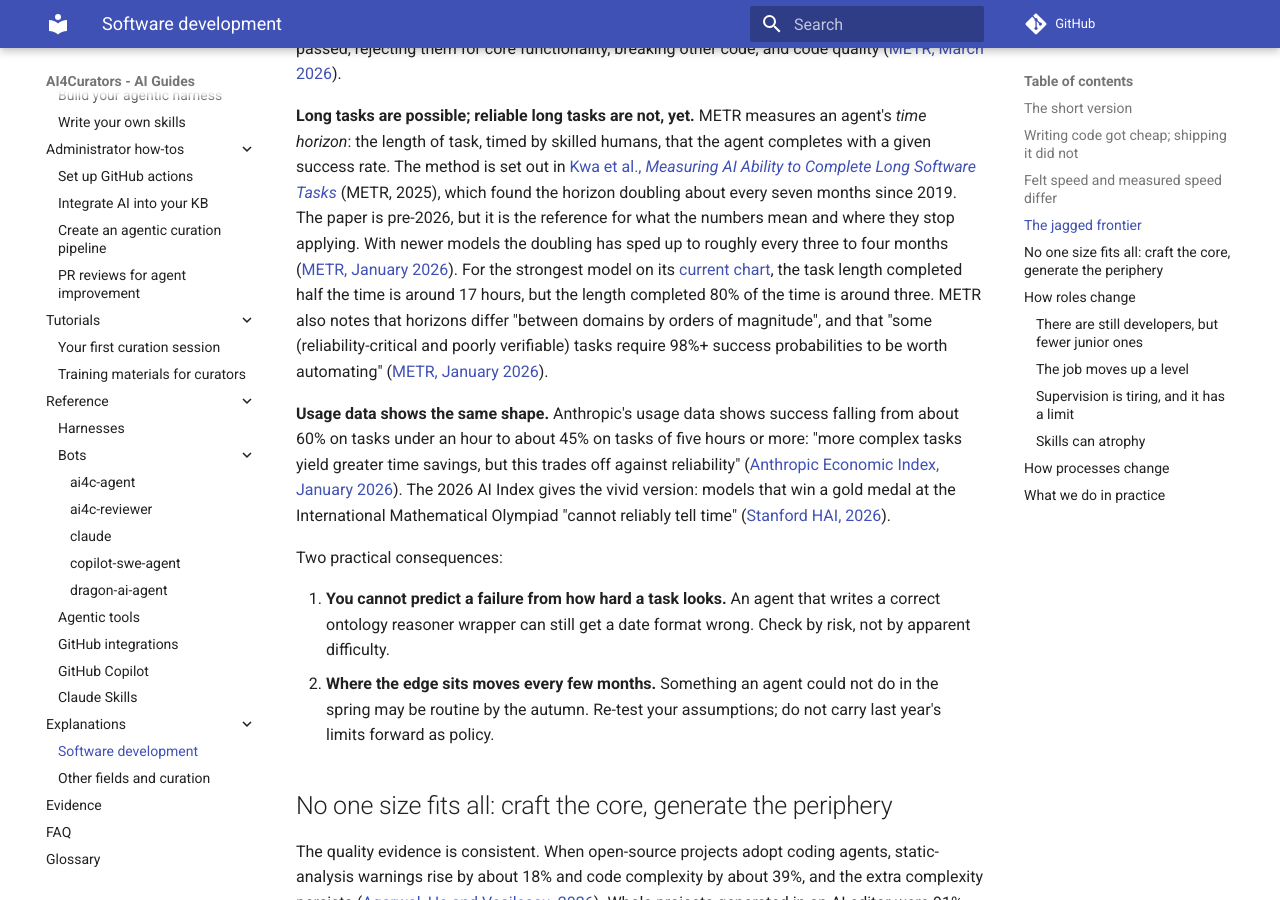
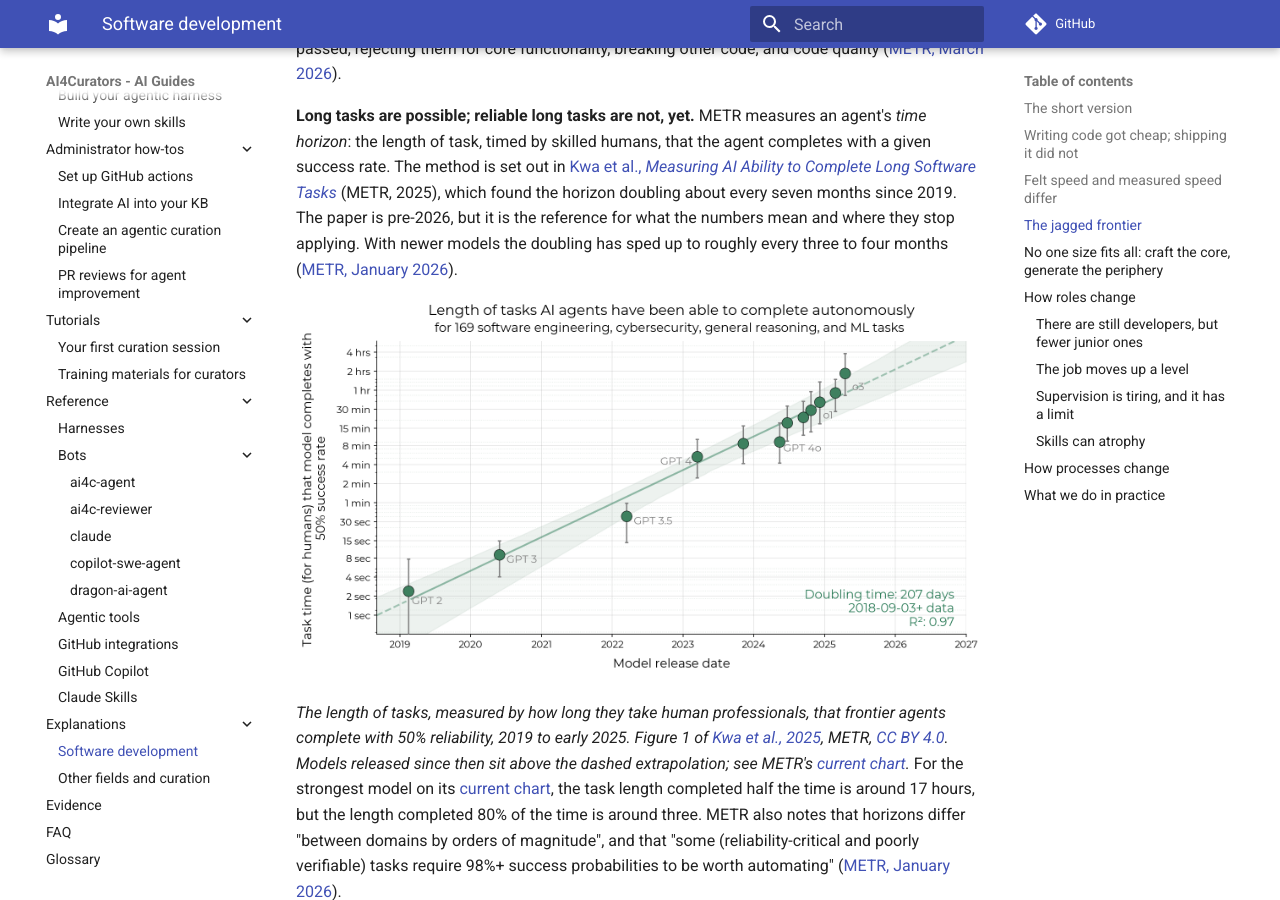
Before and after one commit to ai4curation/aidocs, an MkDocs documentation site: the page built from docs/explanations/software-development.md, in a window 1280 px wide and 900 px high, scrolled down 1957 px. Built offline with MkDocs 1.6.1 and Material for MkDocs 9.7.7, drawn with Linux system fonts in a browser that asks for light colours; comment, search, counter and statistics services are not loaded.

Commit message:
docs: add METR time-horizon chart (Kwa et al. 2025, Figure 1)
Shown in the jagged-frontier section of the software explanation, with
CC BY 4.0 attribution and a pointer to METR's current chart.

Co-Authored-By: Claude Opus 5.5 <noreply@anthropic.com>
Claude-Session: https://claude.ai/code/session_018nS37gYRfNfbxWJEfaTZf8

```diff
--- a/docs/explanations/software-development.md
+++ b/docs/explanations/software-development.md
@@ -95,6 +95,15 @@ agent completes with a given success rate. The method is set out in
 and where they stop applying. With newer models the doubling has sped up to
 roughly every three to four months
 ([METR, January 2026](https://metr.org/blog/2026-1-29-time-horizon-1-1/)).
+
+![Log-scale chart of the length of task AI agents complete with 50% success, rising from seconds for GPT-2 in 2019 to about two hours for o3 in 2025, with a doubling time of 207 days](../images/explanations/metr-time-horizon.png)
+
+*The length of tasks, measured by how long they take human professionals, that
+frontier agents complete with 50% reliability, 2019 to early 2025. Figure 1 of
+[Kwa et al., 2025](https://arxiv.org/abs/2503.14499), METR,
+[CC BY 4.0](https://creativecommons.org/licenses/by/4.0/). Models released since
+then sit above the dashed extrapolation; see METR's
+[current chart](https://metr.org/time-horizons/).*
 For the strongest model on its
 [current chart](https://metr.org/time-horizons/), the task length completed half
 the time is around 17 hours, but the length completed 80% of the time is around
```
Also changed, not shown: docs/images/explanations/metr-time-horizon.png (added).
